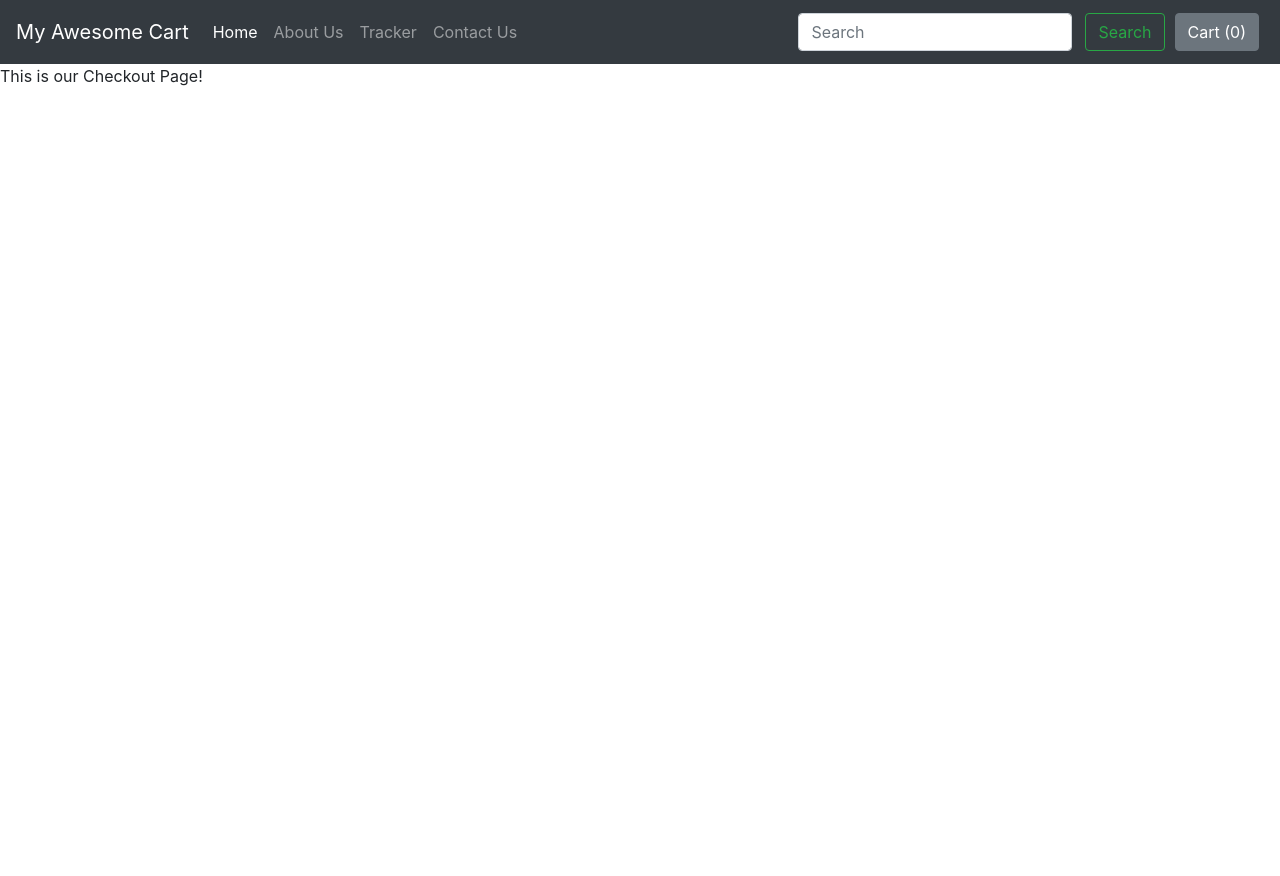
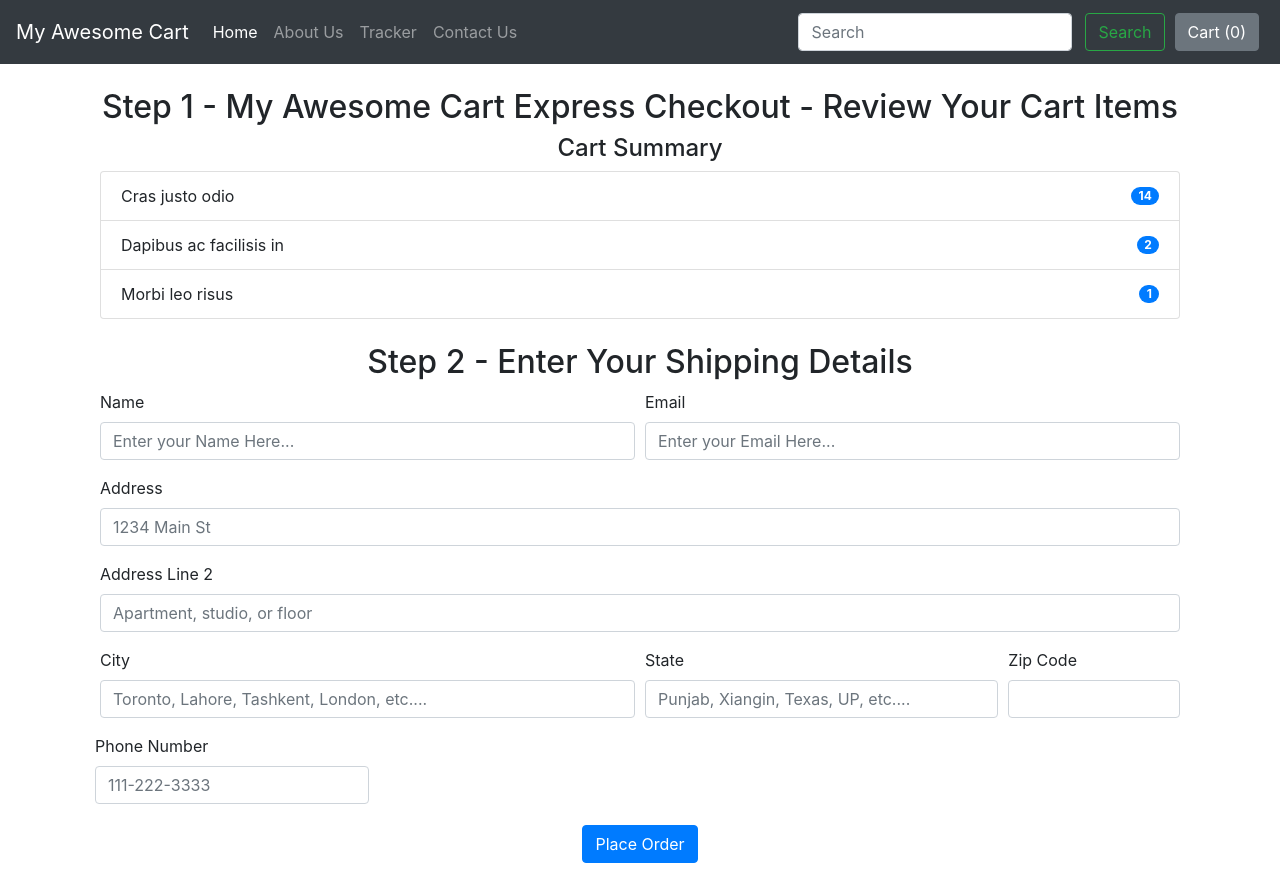
Before and after one commit to RyanBaig/My-Awesome-Cart, a Django app: page /shop/checkout/ in a window 1280 px wide. Before the commit the page ends 86 px from the top, so only its background shows below. Run offline with Django 4.2, Linux system fonts and the light colour scheme; some libraries are stand-ins or nearby versions.

Commit message:
added checkout (1)

```diff
--- a/shop/templates/shop/checkout.html
+++ b/shop/templates/shop/checkout.html
@@ -1,4 +1,82 @@
 {% extends 'shop/basic.html' %}
+{% block title %} Checkout - My Awesome Cart {% endblock %}
+{% block body %}
 
-{% block title %} Checkout - My Awesome Cart {% endblock %}
-{% block body %} This is our Checkout Page! {% endblock %}
+<div class="container">
+  <div class="col my-4">
+    <h2 class="text-center">
+      Step 1 - My Awesome Cart Express Checkout - Review Your Cart Items
+    </h2>
+
+    <h4 class="text-center">Cart Summary</h4>
+    <div id="items">
+      <ul class="list-group">
+        <li class="list-group-item d-flex justify-content-between align-items-center">
+          Cras justo odio
+          <span class="badge badge-primary badge-pill">14</span>
+        </li>
+        <li class="list-group-item d-flex justify-content-between align-items-center">
+          Dapibus ac facilisis in
+          <span class="badge badge-primary badge-pill">2</span>
+        </li>
+        <li class="list-group-item d-flex justify-content-between align-items-center">
+          Morbi leo risus
+          <span class="badge badge-primary badge-pill">1</span>
+        </li>
+      </ul>
+    </div>
+  </div>
+  <div class="col my-2">
+    <h2 style="text-align: center">
+      Step 2 - Enter Your Shipping Details
+    </h2>
+    <form>
+
+      <form>
+        <div class="form-row">
+          <div class="form-group col-md-6">
+            <label for="inputName4">Name</label>
+            <input type="text" class="form-control" id="inputName4" placeholder="Enter your Name Here...">
+          </div>
+          <div class="form-group col-md-6">
+            <label for="inputEmail4">Email</label>
+            <input type="email" class="form-control" id="inputEmail4" placeholder="Enter your Email Here...">
+          </div>
+        </div>
+        <div class="form-group">
+          <label for="inputAddress">Address</label>
+          <input type="text" class="form-control" id="inputAddress" placeholder="1234 Main St">
+        </div>
+        <div class="form-group">
+          <label for="inputAddress2">Address Line 2</label>
+          <input type="text" class="form-control" id="inputAddress2" placeholder="Apartment, studio, or floor">
+        </div>
+        <div class="form-row">
+          <div class="form-group col-md-6">
+            <label for="inputCity">City</label>
+            <input type="text" class="form-control" id="inputCity"
+              placeholder="Toronto, Lahore, Tashkent, London, etc....">
+          </div>
+          <div class="form-group col-md-4">
+            <label for="inputState">State</label>
+            <input type="text" class="form-control" id="inputState" placeholder="Punjab, Xiangin, Texas, UP, etc....">
+          </div>
+          <div class="form-group col-md-2">
+            <label for="inputZip">Zip Code</label>
+            <input type="number" class="form-control" id="inputZip">
+          </div>
+          <div class="form-group">
+            <label for="inputPhone">Phone Number</label>
+            <input type="tel" class="form-control" id="inputPhone" placeholder="111-222-3333">
+          </div>
+        </div>
+
+        <div class="text-center">
+          <button type="submit" class="btn btn-primary">Place Order</button>
+        </div>
+      </form>
+
+    </form>
+  </div>
+</div>
+{% endblock %}
```
